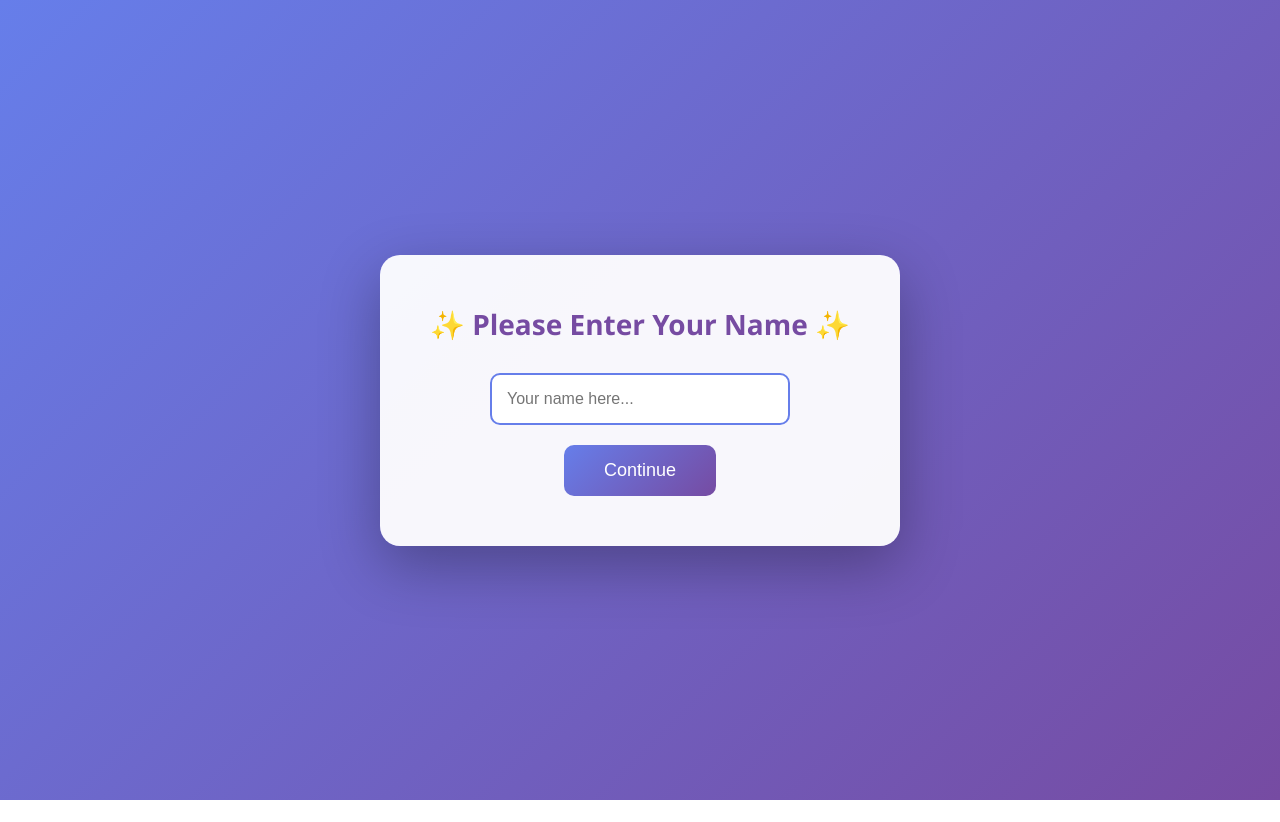
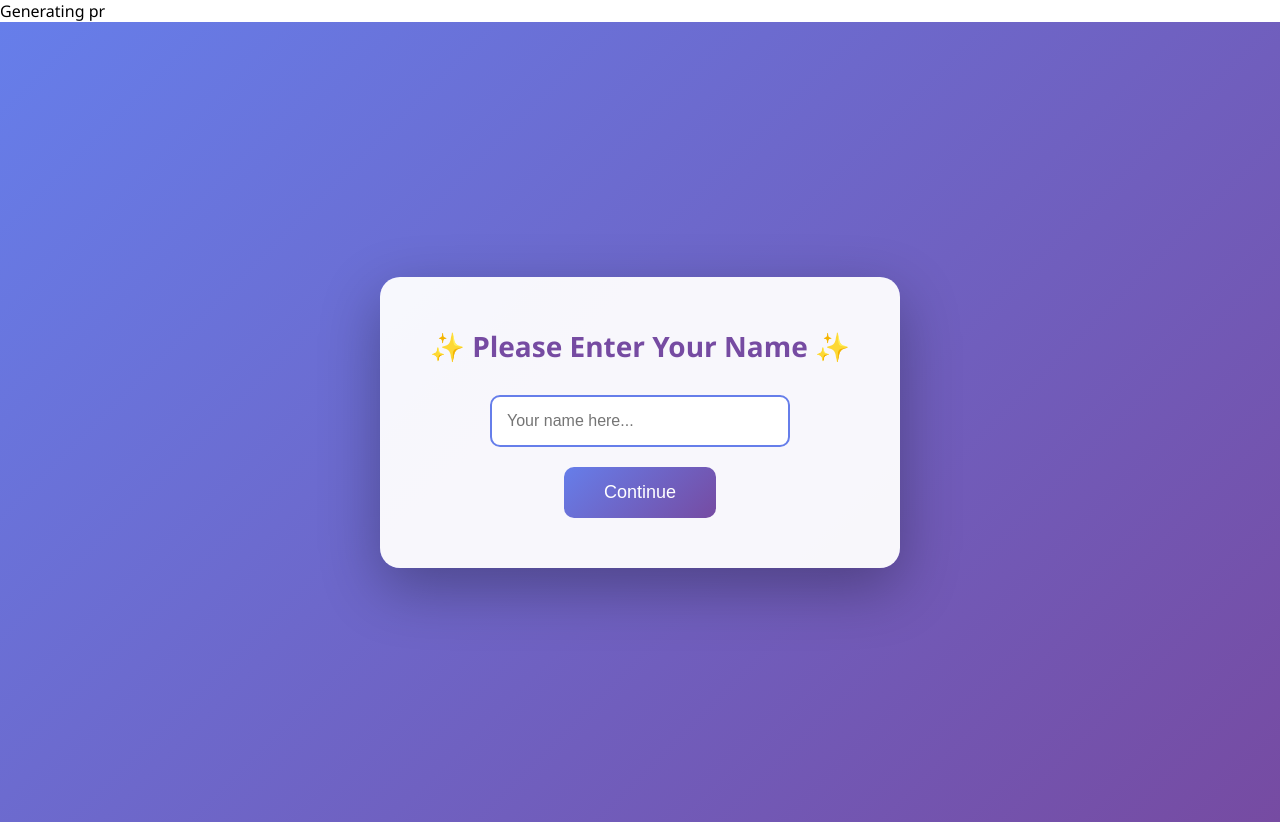
Before and after one commit to PalDPathak404/class-work, a plain HTML site: page result/index.html in a window 1280 px wide. Before the commit the page ends 800 px from the top, so only its background shows below. Drawn offline with Linux system fonts and the light colour scheme.

Commit message:
Update index.html

```diff
--- a/result/index.html
+++ b/result/index.html
@@ -405,6 +405,7 @@
     </style>
 </head>
 <body>
+    <p>Generating pr</p>
     <!-- Name Input Page -->
     <div class="name-page" id="namePage">
         <div class="name-container">
```
